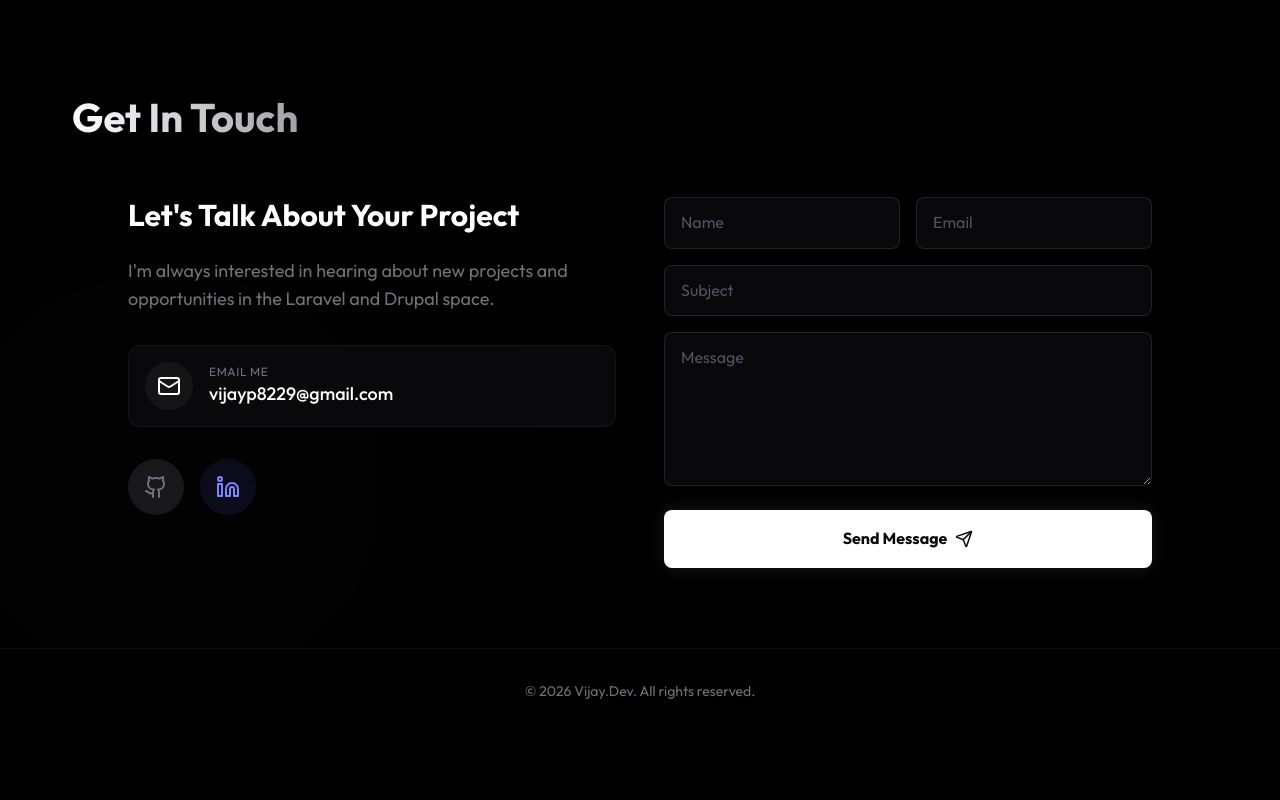
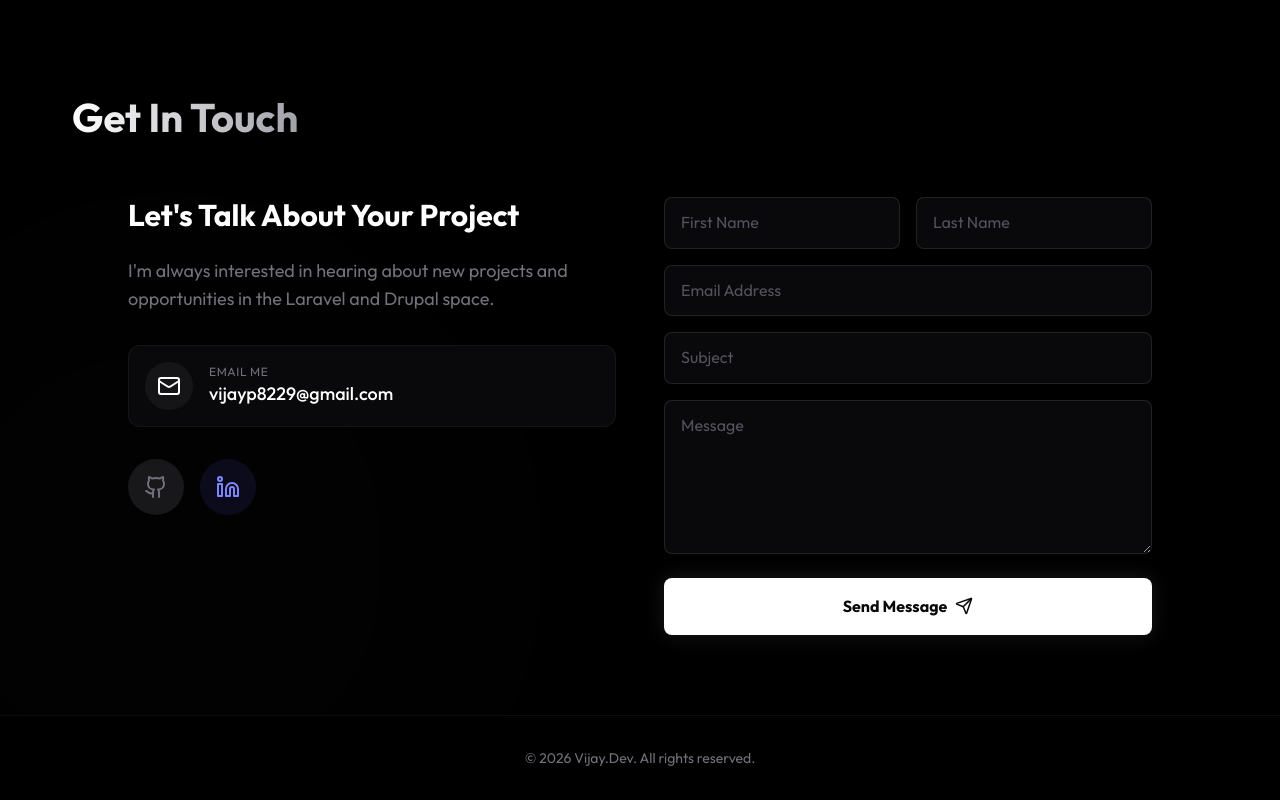
Before and after one commit to vijayp8229/portfolio, a React (Vite) app: page / in a window 1280 px wide. Shown: the part 2723-3523 px from the top of the page. Before the commit the page ends 3456 px from the top, so only its background shows below. Built offline with nearby package versions, Linux system fonts and the light colour scheme.

Commit message:
Update Contact form inputs to match EmailJS template variables (firstname, lastname)

```diff
--- a/src/components/Contact.jsx
+++ b/src/components/Contact.jsx
@@ -87,9 +87,10 @@ const Contact = () => {
                     >
                         <form ref={form} onSubmit={sendEmail} className="space-y-4">
                             <div className="grid grid-cols-1 sm:grid-cols-2 gap-4">
-                                <input type="text" name="user_name" placeholder="Name" required className="w-full bg-white dark:bg-[#09090b] border border-black/10 dark:border-white/10 rounded-lg px-4 py-3 text-black dark:text-white focus:outline-none focus:border-black dark:focus:border-white transition-colors placeholder-zinc-400 dark:placeholder-zinc-600" />
-                                <input type="email" name="user_email" placeholder="Email" required className="w-full bg-white dark:bg-[#09090b] border border-black/10 dark:border-white/10 rounded-lg px-4 py-3 text-black dark:text-white focus:outline-none focus:border-black dark:focus:border-white transition-colors placeholder-zinc-400 dark:placeholder-zinc-600" />
+                                <input type="text" name="firstname" placeholder="First Name" required className="w-full bg-white dark:bg-[#09090b] border border-black/10 dark:border-white/10 rounded-lg px-4 py-3 text-black dark:text-white focus:outline-none focus:border-black dark:focus:border-white transition-colors placeholder-zinc-400 dark:placeholder-zinc-600" />
+                                <input type="text" name="lastname" placeholder="Last Name" required className="w-full bg-white dark:bg-[#09090b] border border-black/10 dark:border-white/10 rounded-lg px-4 py-3 text-black dark:text-white focus:outline-none focus:border-black dark:focus:border-white transition-colors placeholder-zinc-400 dark:placeholder-zinc-600" />
                             </div>
+                            <input type="email" name="email" placeholder="Email Address" required className="w-full bg-white dark:bg-[#09090b] border border-black/10 dark:border-white/10 rounded-lg px-4 py-3 text-black dark:text-white focus:outline-none focus:border-black dark:focus:border-white transition-colors placeholder-zinc-400 dark:placeholder-zinc-600" />
                             <input type="text" name="subject" placeholder="Subject" className="w-full bg-white dark:bg-[#09090b] border border-black/10 dark:border-white/10 rounded-lg px-4 py-3 text-black dark:text-white focus:outline-none focus:border-black dark:focus:border-white transition-colors placeholder-zinc-400 dark:placeholder-zinc-600" />
                             <textarea name="message" rows="5" placeholder="Message" required className="w-full bg-white dark:bg-[#09090b] border border-black/10 dark:border-white/10 rounded-lg px-4 py-3 text-black dark:text-white focus:outline-none focus:border-black dark:focus:border-white transition-colors placeholder-zinc-400 dark:placeholder-zinc-600"></textarea>
                             <button
```
